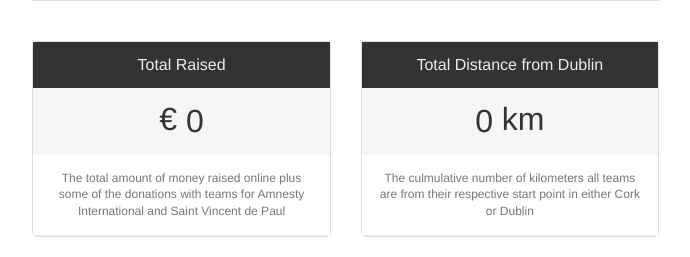
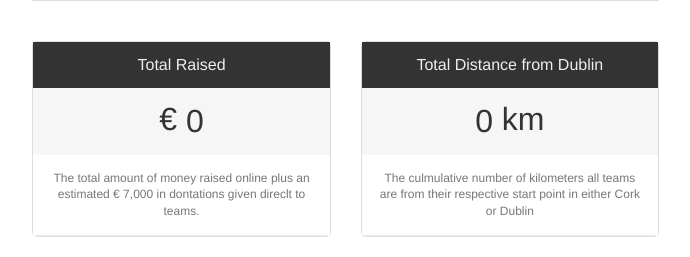
Before and after one commit to kevinwbaker/jailbreak-2014, a Django app: template project/templates/home.html in a window 1280 px wide. Shown: the part 867-1124 px from the top of the page, without its empty margins (461-1151 px from the left). Run offline with Django 3.2, Linux system fonts and the light colour scheme; the template is opened without the code that fills it, so the values that code supplies are empty; some libraries are stand-ins or nearby versions.

Commit message:
Typo on home page

```diff
--- a/project/templates/home.html
+++ b/project/templates/home.html
@@ -78,13 +78,13 @@
             </div>
         </section>
         {% else %}
-        <section id="end-timer" class="show-for-medium-up">
+        <section id="end-timer">
             <div class="row">
                 <div class="small-12 small-centered columns">
                     <ul class="pricing-table">
                         <li class="title">Jailbreak 2014 has now ended</li>
                         <li class="price">
-                            Please wait for the Judges to decalre a winner.
+                            Please wait for the Judges to declare a winner.
                         </li>
                         <!--<li class="title">
                             THE WINNERS ARE....
@@ -114,7 +114,7 @@
                     <ul class="pricing-table">
                       <li class="title">Total Raised</li>
                       <li class="price">&euro; <div class="odometer" data-value="{{ total_amount_raised }}">0</div></li>
-                      <li class="description">The total amount of money raised online plus some of the donations with teams for Amnesty International and Saint Vincent de Paul</li>
+                      <li class="description">The total amount of money raised online plus an estimated &euro; 7,000 in dontations given direclt to teams.</li>
                     </ul>
                 </div>
                 <div class="small-12 medium-6 columns">
```
